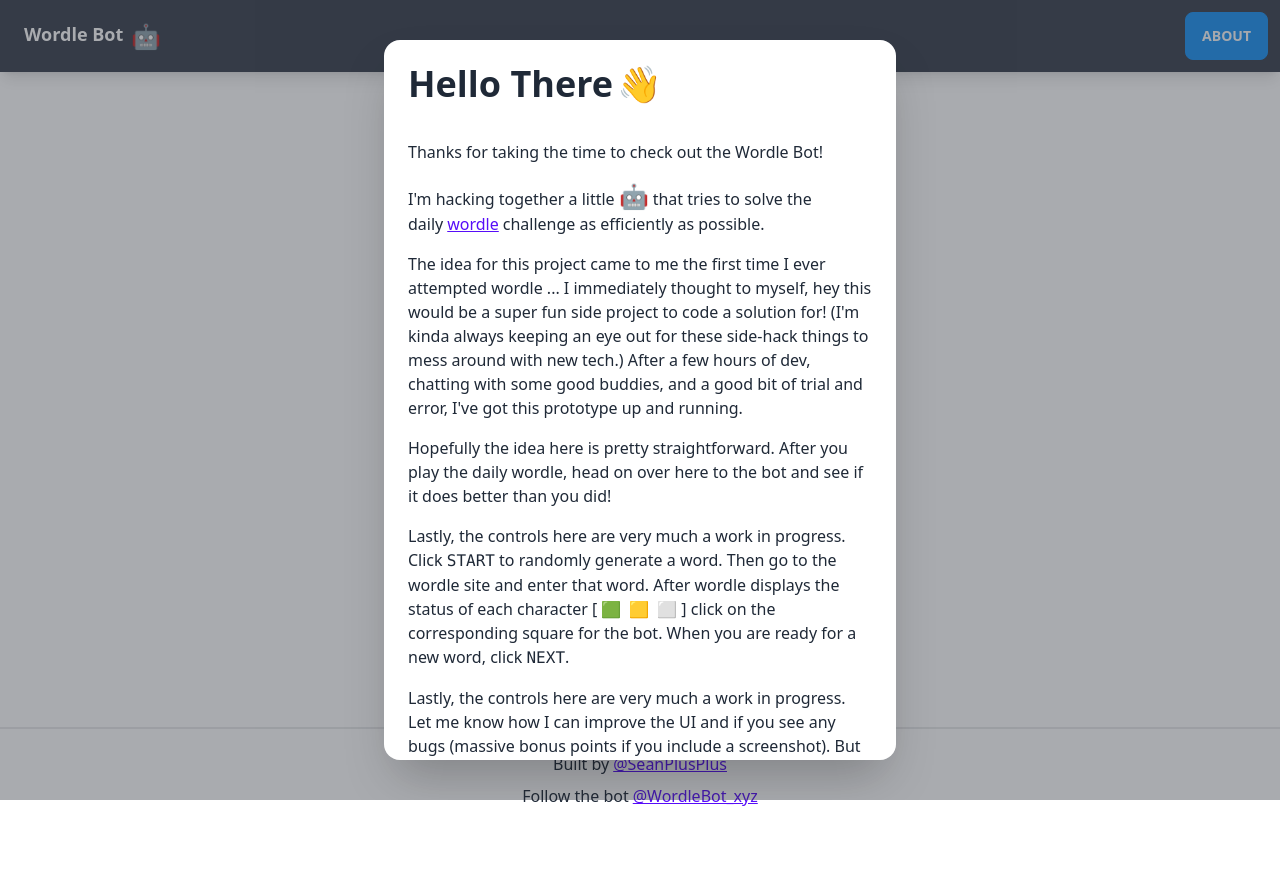
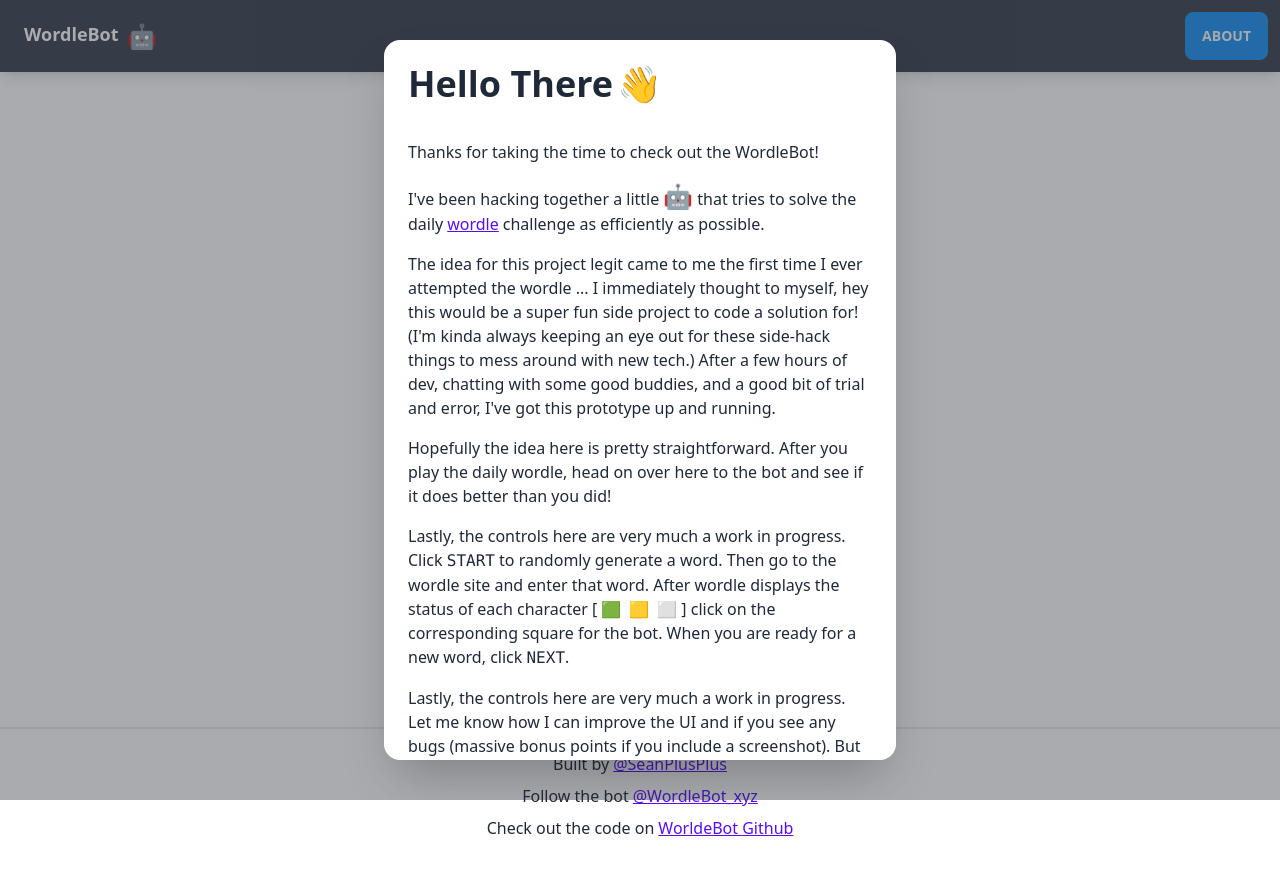
Before and after one commit to SeanPlusPlus/wordlebot, a Next.js app: page / in a window 1280 px wide. Both pictures are taken after a click on the button "ABOUT". Shown: the top 872 px of the page. Before the commit the page ends 848 px from the top, so only its background shows below. Built offline with nearby package versions, Linux system fonts and the light colour scheme.

Commit message:
info updates

```diff
--- a/components/Footer.js
+++ b/components/Footer.js
@@ -26,6 +26,17 @@
           @WordleBot_xyz
         </a>
       </p>
+      <p className="pt-2">
+        Check out the code on
+        <a
+          href="https://github.com/SeanPlusPlus/wordlebot"
+          target="_blank"
+          rel="noopener noreferrer"
+          className="link link-primary pl-1"
+        >
+          WorldeBot Github
+        </a>
+      </p>
     </footer>
   )
 }
--- a/components/Nav.js
+++ b/components/Nav.js
@@ -17,7 +17,7 @@
         <div className="flex-1 px-2 mx-2">
           <span className="text-lg font-bold">
             <div className="flex">
-              Wordle Bot<span className="ml-2 text-2xl" role="img" aria-label="logo">🤖</span>
+              WordleBot<span className="ml-2 text-2xl" role="img" aria-label="logo">🤖</span>
             </div>
           </span>
         </div>
@@ -40,10 +40,10 @@
             <span className="pl-1 pr-1" role="img" aria-label="wave">👋</span>
           </div>
           <p className="pt-4">
-            Thanks for taking the time to check out the Wordle Bot!
+            Thanks for taking the time to check out the WordleBot!
           </p>
           <p className="pt-4">
-            I&apos;m hacking together a little
+            I&apos;ve been hacking together a little
             <span className="text-2xl pl-1 pr-1" role="img" aria-label="logo">🤖</span>
             that tries to solve the daily
             <a href=""
@@ -55,7 +55,7 @@
             challenge as efficiently as possible.
           </p>
           <p className="pt-4">
-            The idea for this project came to me the first time I ever attempted wordle ... I immediately thought to myself, hey this would be a super fun side project to code a solution for! (I&apos;m kinda always keeping an eye out for these side-hack things to mess around with new tech.) After a few hours of dev, chatting with some good buddies, and a good bit of trial and error, I&apos;ve got this prototype up and running.
+            The idea for this project legit came to me the first time I ever attempted the wordle ... I immediately thought to myself, hey this would be a super fun side project to code a solution for! (I&apos;m kinda always keeping an eye out for these side-hack things to mess around with new tech.) After a few hours of dev, chatting with some good buddies, and a good bit of trial and error, I&apos;ve got this prototype up and running.
           </p>
           <p className="pt-4">
             Hopefully the idea here is pretty straightforward. After you play the daily wordle, head on over here to the bot and see if it does better than you did!
```
